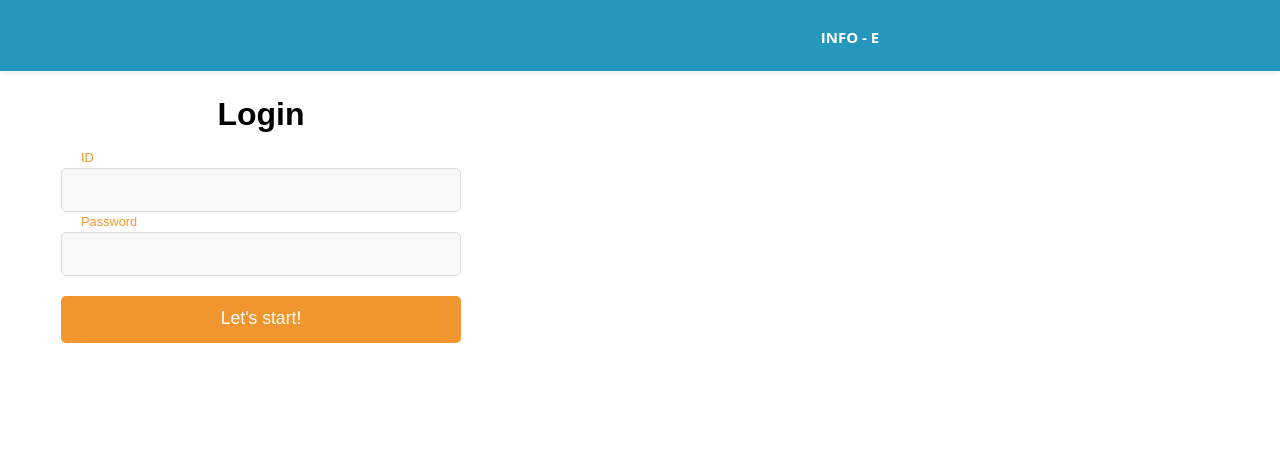
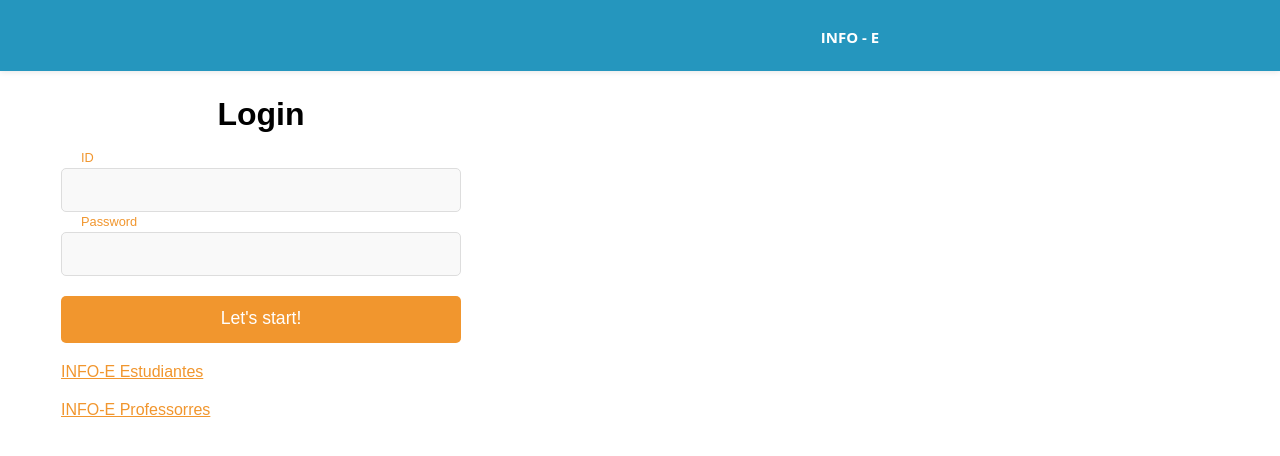
Before and after one commit to dennisquiros1/ProyectoLenguajes_AdminAngularFrontend, an Angular app: page /login in a window 1280 px wide. Shown: the top 456 px of the page. Built offline with nearby package versions, Linux system fonts and the light colour scheme.

Commit message:
links added

```diff
--- a/src/app/login/login.component.css
+++ b/src/app/login/login.component.css
@@ -94,3 +94,11 @@ h2 {
     flex-direction: column;
     justify-content: center;
 }
+
+.link {
+
+
+    margin-top: 7px;
+    color: #f1962e;
+
+}
--- a/src/app/login/login.component.html
+++ b/src/app/login/login.component.html
@@ -16,6 +16,16 @@
         <div class="form-group">
           <button type="button" class="btn" (click)="AuthenticateAdm()">Let's start!</button>
         </div>
+
+        <!-- Enlaces añadidos -->
+        <div class="form-group">
+          <a href="https://portalstudent-g5dwcrfthda7cyec.brazilsouth-01.azurewebsites.net/ " class="link">INFO-E Estudiantes</a>
+        </div>
+
+        <div class="form-group">
+          <a href="https://portalprofesor-b4e3g2h8brbrcqc2.brazilsouth-01.azurewebsites.net/ " class="link">INFO-E Professorres</a>
+        </div>
+
       </form>
     </div>
   </div>
```
Lines whose indentation alone changed are shown as unchanged.
